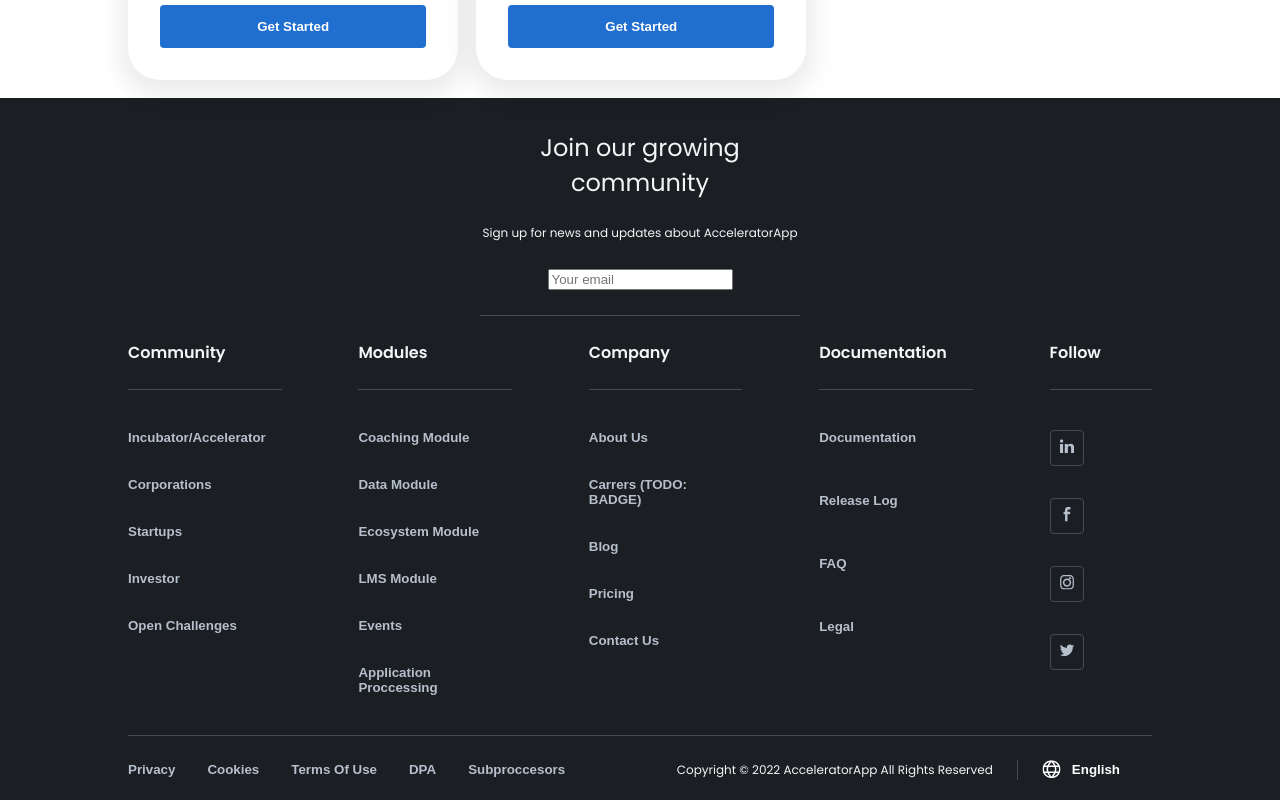
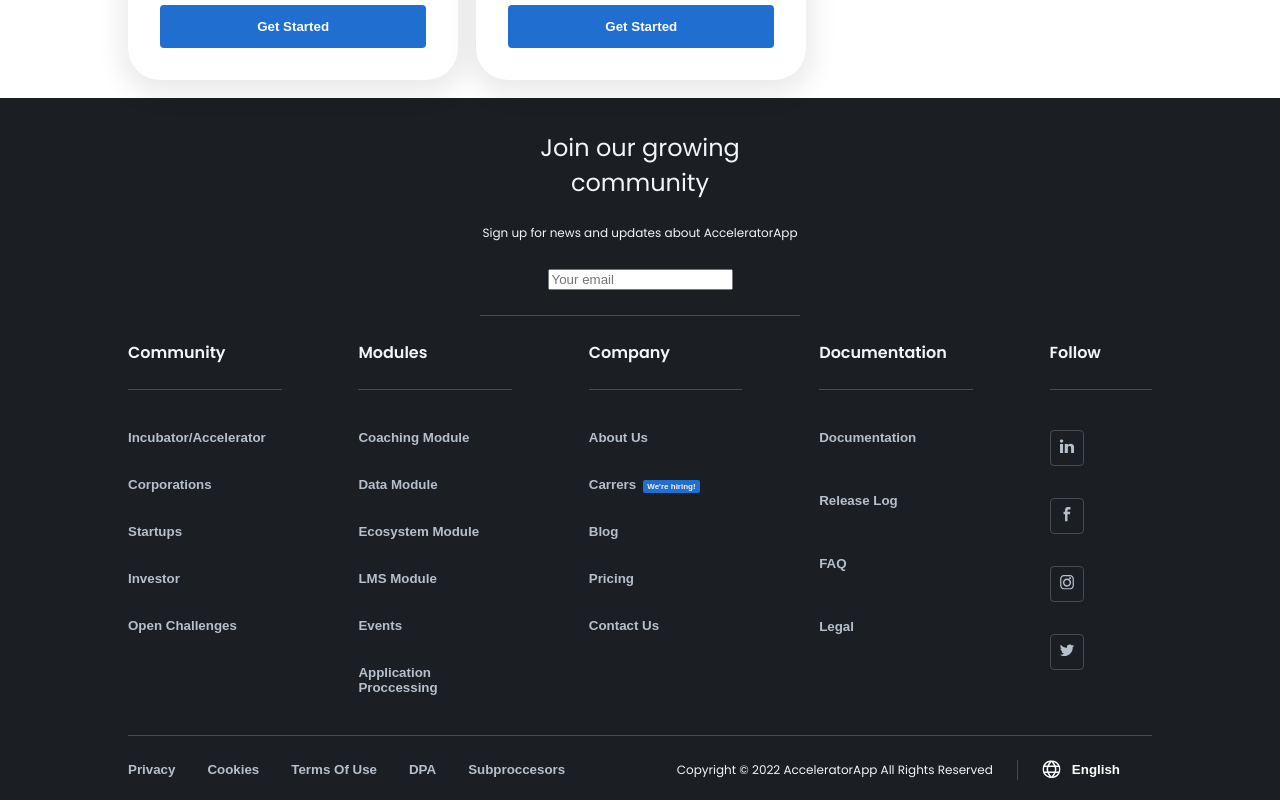
Before and after one commit to vlnifos/accelerator-app-test, a React (Create React App) app: page / in a window 1280 px wide. Shown: the part 2952-3752 px from the top of the page. Built offline with nearby package versions, Linux system fonts and the light colour scheme.

Commit message:
feat: badge text

```diff
--- /dev/null
+++ b/src/components/badge/Badge.module.scss
@@ -0,0 +1,12 @@
+.badge {
+  background: #206ecf;
+  border-radius: 2px;
+
+  padding: 2px 4px;
+
+  color: #f3f5f7;
+
+  margin: 0 7px;
+
+  font-size: 8px;
+}
--- /dev/null
+++ b/src/components/badge/Badge.tsx
@@ -0,0 +1,9 @@
+import classes from "./Badge.module.scss"
+
+type Props = {
+  children: string | React.ReactElement | React.ReactElement[]
+}
+
+export const Badge = (props: Props) => {
+  return <span className={classes.badge}>{props.children}</span>
+}
--- a/src/components/footer/Footer.tsx
+++ b/src/components/footer/Footer.tsx
@@ -10,6 +10,7 @@ import facebookIcon from "assets/images/facebook.svg"
 import instagramIcon from "assets/images/instagram.svg"
 import twitterIcon from "assets/images/twitter.svg"
 import globeIcon from "assets/images/globe.svg"
+import { Badge } from "components/badge/Badge"
 
 export const Footer = () => {
   const [email, setEmail] = React.useState("")
@@ -91,7 +92,8 @@ export const Footer = () => {
             About Us
           </Button>
           <Button type="solo" onClick={() => {}}>
-            Carrers (TODO: BADGE)
+            <span>Carrers</span>
+            <Badge>We're hiring!</Badge>
           </Button>
           <Button type="solo" onClick={() => {}}>
             Blog
```
